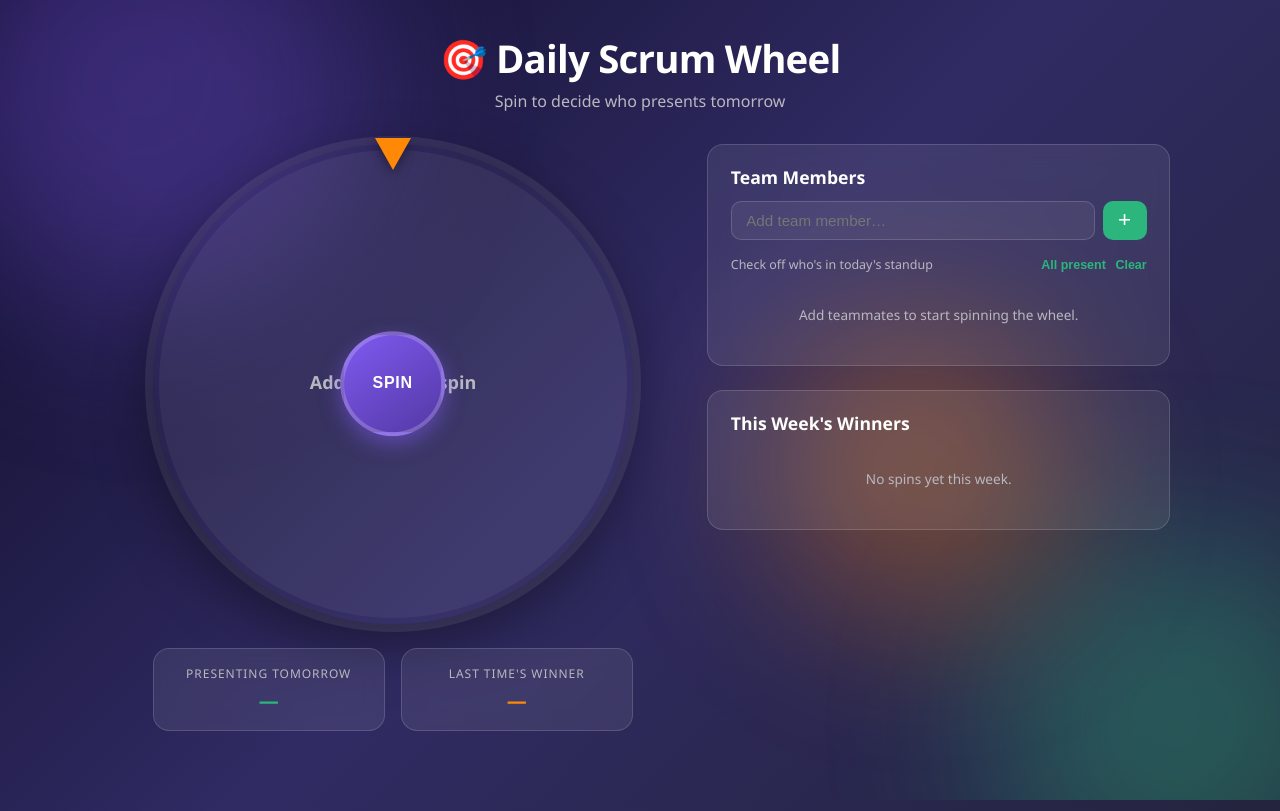
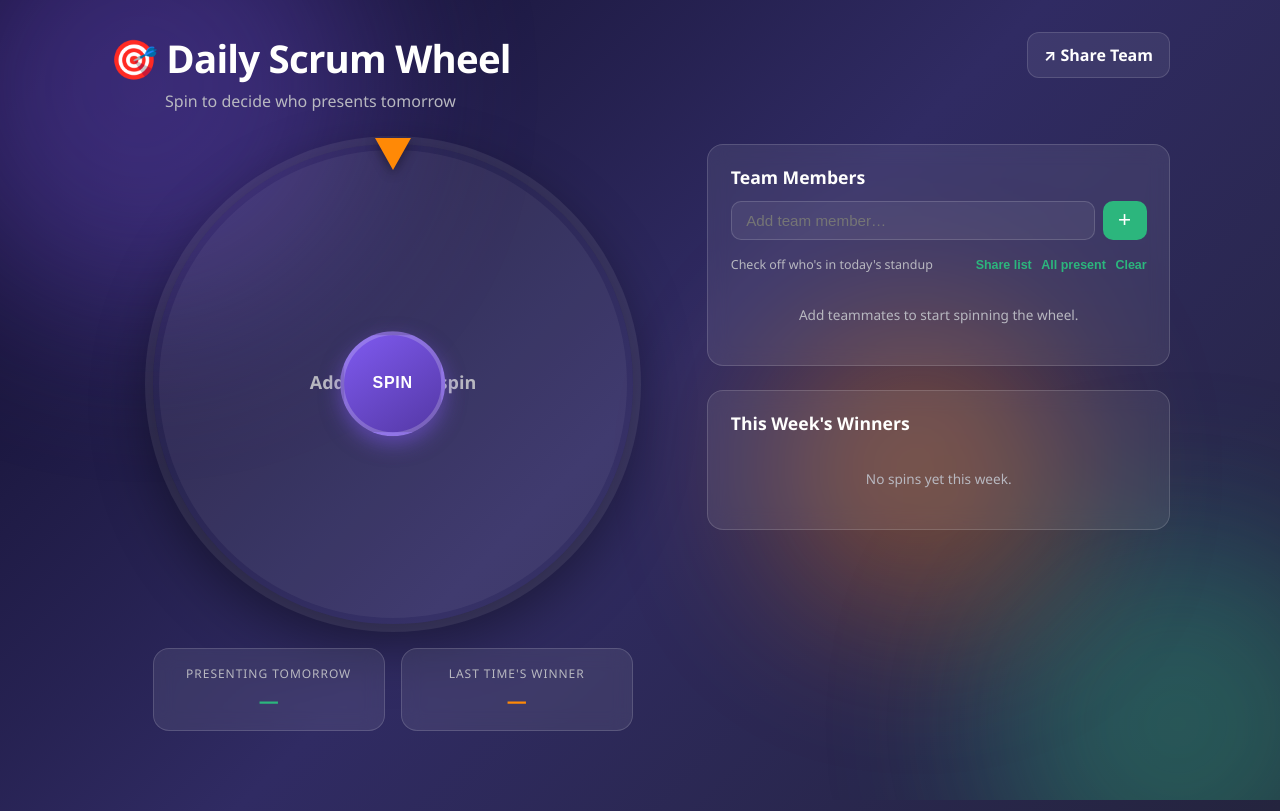
Before and after one commit to KRI5HNA-04/daily-wheel, a React (Vite) app: page / in a window 1280 px wide. Built offline with nearby package versions, Linux system fonts and the light colour scheme.

Commit message:
add persist participants feature

```diff
--- a/src/App.css
+++ b/src/App.css
@@ -447,3 +447,39 @@ body {
   background: rgba(255, 255, 255, 0.2);
   border-radius: 3px;
 }
+
+/* Sharing */
+.app-header {
+  display: flex;
+  align-items: flex-start;
+  justify-content: space-between;
+  gap: 1rem;
+}
+
+.share-btn {
+  border: 1px solid rgba(255, 255, 255, 0.14);
+  background: rgba(255, 255, 255, 0.07);
+  color: #fff;
+  border-radius: 12px;
+  padding: 0.7rem 1rem;
+  font: inherit;
+  font-weight: 700;
+  cursor: pointer;
+  transition: background 0.2s ease, transform 0.2s ease;
+}
+
+.share-btn:hover {
+  background: rgba(255, 255, 255, 0.12);
+  transform: translateY(-1px);
+}
+
+@media (max-width: 700px) {
+  .app-header {
+    align-items: stretch;
+    flex-direction: column;
+  }
+
+  .share-btn {
+    align-self: flex-start;
+  }
+}
--- a/src/App.jsx
+++ b/src/App.jsx
@@ -1,4 +1,4 @@
-import { useCallback, useRef, useState } from "react";
+import { useCallback, useEffect, useRef, useState } from "react";
 import { useLocalStorage } from "./hooks/useLocalStorage.js";
 import { colorFor, pickRandom, uid } from "./utils/wheel.js";
 import WheelCanvas from "./components/WheelCanvas.jsx";
@@ -7,14 +7,69 @@ import PeoplePanel from "./components/PeoplePanel.jsx";
 import HistoryPanel from "./components/HistoryPanel.jsx";
 import Toast from "./components/Toast.jsx";
 
+const PEOPLE_STORAGE_KEY = "scrumWheel.people";
+const HISTORY_STORAGE_KEY = "scrumWheel.history";
+const SHARE_PARAM = "people";
+
+function readPeopleFromShareLink() {
+  try {
+    const encoded = new URLSearchParams(window.location.search).get(SHARE_PARAM);
+    if (!encoded) return null;
+
+    const parsed = JSON.parse(decodeURIComponent(encoded));
+    if (!Array.isArray(parsed)) return null;
+
+    return parsed
+      .filter((person) => person && typeof person.name === "string" && person.name.trim())
+      .map((person, index) => ({
+        id: typeof person.id === "string" && person.id ? person.id : uid(),
+        name: person.name.trim().slice(0, 30),
+        color: typeof person.color === "string" ? person.color : colorFor(index),
+        present: person.present !== false,
+      }));
+  } catch {
+    return null;
+  }
+}
+
+function createShareLink(people) {
+  const payload = people.map(({ id, name, color, present }) => ({
+    id,
+    name,
+    color,
+    present: present !== false,
+  }));
+
+  const url = new URL(window.location.href);
+  url.search = "";
+  url.searchParams.set(SHARE_PARAM, encodeURIComponent(JSON.stringify(payload)));
+  return url.toString();
+}
+
 export default function App() {
-  const [people, setPeople] = useLocalStorage("scrumWheel.people", []);
-  const [history, setHistory] = useLocalStorage("scrumWheel.history", []);
+  const sharedPeople = readPeopleFromShareLink();
+  const [people, setPeople] = useLocalStorage(PEOPLE_STORAGE_KEY, sharedPeople ?? []);
+  const [history, setHistory] = useLocalStorage(HISTORY_STORAGE_KEY, []);
   const [spinning, setSpinning] = useState(false);
   const [statusMsg, setStatusMsg] = useState("");
   const [toast, setToast] = useState({ message: "", visible: false });
   const wheelRef = useRef(null);
   const toastTimer = useRef(null);
+
+  // A shared link is a snapshot of the owner's participant list. Once loaded,
+  // remove the query parameter so refreshing the page uses localStorage normally.
+  useEffect(() => {
+    if (!sharedPeople) return;
+
+    // Shared links take precedence over an existing local participant list.
+    // This makes the same link work even if the recipient already used the app.
+    setPeople(sharedPeople);
+
+    const url = new URL(window.location.href);
+    url.searchParams.delete(SHARE_PARAM);
+    window.history.replaceState({}, "", url.toString());
+    showToast("Shared participant list loaded.");
+  }, []);
 
   const showToast = useCallback((message) => {
     setToast({ message, visible: true });
@@ -29,7 +84,10 @@ export default function App() {
       showToast(`${trimmed} is already on the team.`);
       return;
     }
-    setPeople([...people, { id: uid(), name: trimmed, color: colorFor(people.length), present: true }]);
+    setPeople([
+      ...people,
+      { id: uid(), name: trimmed, color: colorFor(people.length), present: true },
+    ]);
   }
 
   function removePerson(id) {
@@ -44,6 +102,34 @@ export default function App() {
 
   function setAllPresent(present) {
     setPeople(people.map((p) => ({ ...p, present })));
+  }
+
+  async function sharePeople() {
+    if (people.length === 0) {
+      showToast("Add at least one team member before sharing.");
+      return;
+    }
+
+    const shareUrl = createShareLink(people);
+
+    try {
+      if (navigator.share) {
+        await navigator.share({
+          title: "Daily Scrum Wheel",
+          text: "Open this Daily Scrum Wheel with our team members already added.",
+          url: shareUrl,
+        });
+        return;
+      }
+
+      await navigator.clipboard.writeText(shareUrl);
+      showToast("Share link copied to clipboard!");
+    } catch (error) {
+      // Closing the native share dialog is not an error from the user's perspective.
+      if (error?.name !== "AbortError") {
+        showToast("Couldn't copy the link. Please copy it from the address bar.");
+      }
+    }
   }
 
   function spin() {
@@ -79,8 +165,13 @@ export default function App() {
 
       <div className="app">
         <header className="app-header">
-          <h1>🎯 Daily Scrum Wheel</h1>
-          <p className="subtitle">Spin to decide who presents tomorrow</p>
+          <div>
+            <h1>🎯 Daily Scrum Wheel</h1>
+            <p className="subtitle">Spin to decide who presents tomorrow</p>
+          </div>
+          <button type="button" className="share-btn" onClick={sharePeople}>
+            ↗ Share Team
+          </button>
         </header>
 
         <main className="layout">
@@ -106,6 +197,7 @@ export default function App() {
               onRemove={removePerson}
               onTogglePresent={togglePresent}
               onSetAllPresent={setAllPresent}
+              onShare={sharePeople}
             />
             <HistoryPanel history={history} />
           </section>
--- a/src/components/PeoplePanel.jsx
+++ b/src/components/PeoplePanel.jsx
@@ -6,6 +6,7 @@ export default function PeoplePanel({
   onRemove,
   onTogglePresent,
   onSetAllPresent,
+  onShare,
 }) {
   const [name, setName] = useState("");
 
@@ -35,6 +36,9 @@ export default function PeoplePanel({
       <div className="presence-actions">
         <span className="hint">Check off who's in today's standup</span>
         <span className="presence-buttons">
+          <button type="button" className="link-btn" onClick={onShare}>
+            Share list
+          </button>
           <button type="button" className="link-btn" onClick={() => onSetAllPresent(true)}>
             All present
           </button>
--- a/src/hooks/useLocalStorage.js
+++ b/src/hooks/useLocalStorage.js
@@ -4,15 +4,23 @@ export function useLocalStorage(key, initialValue) {
   const [value, setValue] = useState(() => {
     try {
       const raw = localStorage.getItem(key);
-      return raw ? JSON.parse(raw) : initialValue;
+      return raw ? JSON.parse(raw) : resolveInitialValue(initialValue);
     } catch {
-      return initialValue;
+      return resolveInitialValue(initialValue);
     }
   });
 
   useEffect(() => {
-    localStorage.setItem(key, JSON.stringify(value));
+    try {
+      localStorage.setItem(key, JSON.stringify(value));
+    } catch {
+      // Ignore storage errors (e.g. private browsing/storage quota).
+    }
   }, [key, value]);
 
   return [value, setValue];
 }
+
+function resolveInitialValue(initialValue) {
+  return typeof initialValue === "function" ? initialValue() : initialValue;
+}
```
